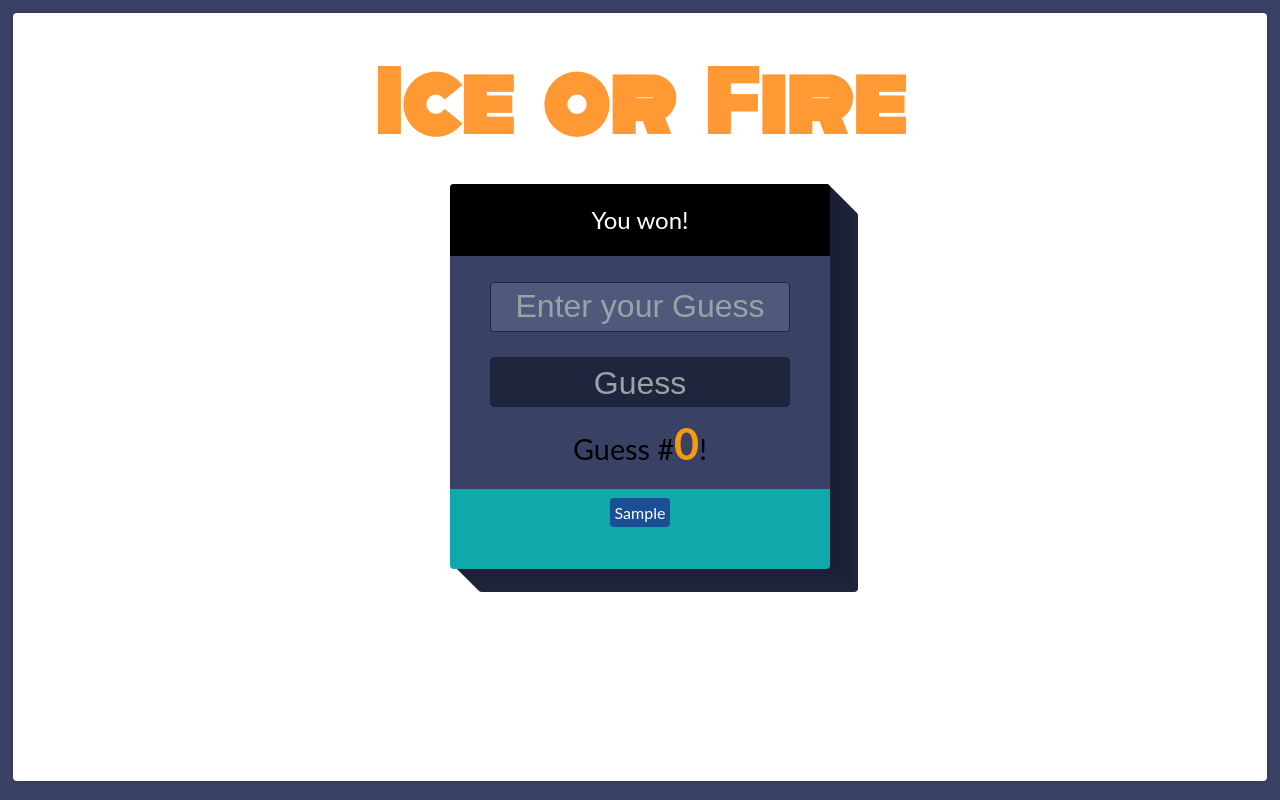
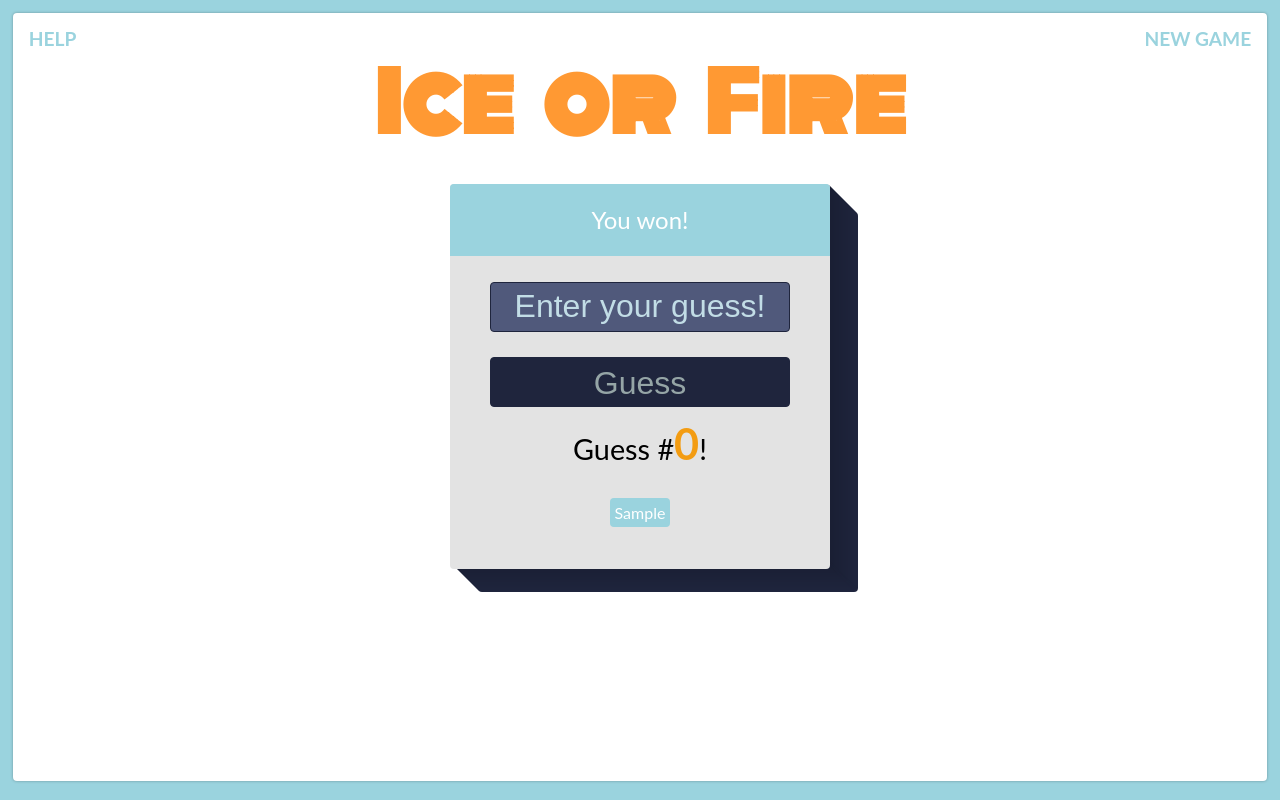
Before and after one commit to estroid/hotOrColdApp, a plain HTML site: page index.html in a window 1280 px wide. Both pictures are taken after typing "Sample" into the empty fields and a click on the input "Guess". Drawn offline with nearby package versions, Linux system fonts and the light colour scheme.

Commit message:
change css

```diff
--- a/index.html
+++ b/index.html
@@ -17,8 +17,8 @@
 			<!-- Top Navigation -->
 			<nav>
 				<ul class="clearfix">
-					<li><a class="what" href="#">What ?</a></li>
-					<li><a class="new" href="#">+ New Game</a></li>
+					<li><a class="what" href="#">Help</a></li>
+					<li><a class="new" href="#">New Game</a></li>
 				</ul>
 			</nav>
 
@@ -46,10 +46,10 @@
 
 		<section class="game"> <!-- Guessing Section -->
 
-			<h2 id="feedback">Take a guess below!</h2>
+			<h2 id="feedback"></h2>
 
 			<form class="guess-form">
-				<input type="text" name="userGuess" id="userGuess" class="text" maxlength="3" autocomplete="off" placeholder="Enter your Guess" required/>
+				<input type="text" name="userGuess" id="userGuess" class="text" maxlength="3" autocomplete="off" placeholder="Enter your guess!" required/>
       			<input type="submit" id="guessButton" class="button" name="submit" value="Guess"/>
 			</form>
 
--- a/js/app.js
+++ b/js/app.js
@@ -31,8 +31,8 @@ $(document).ready(function(){ // HTML code is completely loaded before running t
         var guessedNum = $('#userGuess').val(); // Setting a variable called guessedNum which is the value of #userGuess
         $('#guessList').append('<li>'+ guessedNum +'</li>'); //guessedNum needs to be concatenated because we want the variable of guessedNum and not the string; also shows guessed numbers from #guessList
 
-// Reset the input form
-    $('.guess-form').trigger('reset');
+// Reset the input form after each guess
+    $('#userGuess').val('');
 
 // --- If-else statement to figure out proximity between rounded off num and guessedNum ---
 
--- a/styles/style.css
+++ b/styles/style.css
@@ -21,7 +21,7 @@
 html {
 	width: 100%;
 	height: 100%;
-	background-color: #394264;
+	background-color: #9ad3de;
 }
 
 body {
@@ -173,7 +173,7 @@ h1 {
 
 .game {
 	position: relative;
-	background-color: #394264;
+	background-color: #e3e3e3;
 	width: 380px;
 	height: 380px;
 	-webkit-border-radius: 4px;
@@ -215,7 +215,7 @@ h1 {
 /* TAKE A GUESS */
 h2 {
 	margin: 0 auto;
-	background: black;
+	background: #9ad3de;
 	padding: 1em 0.4em;
 	font-size: 1.5em;
 	font-weight: 400;
@@ -265,7 +265,7 @@ input.button {
 }
 
 input.button:hover {
-	background: #e64c65;
+	background: #e05915;
 	color: #fff;
 	-webkit-transition: background 1s ease-in-out;
 	-moz-transition: background 1s ease-in-out;
@@ -286,25 +286,25 @@ input:focus {
 }
 
 ::-webkit-input-placeholder {
-   color: #95a5a6;
+   color: #c2dde6;
 }
 
 :-moz-placeholder { /* Firefox 18- */
-   color: #95a5a6;
+   color: #c2dde6;
 }
 
 ::-moz-placeholder {  /* Firefox 19+ */
-   color: #95a5a6;
+   color: #c2dde6;
 }
 
 :-ms-input-placeholder {
-   color: #95a5a6;
+   color: #c2dde6;
 }
 
 ul.guessBox {
 	height: 80px;
 	margin: 10px auto 0;
-	background: #11a8ab;
+	background: #e3e3e3;
 	padding: 0.5em;
 	display: block;
 	line-height: 2em;
@@ -315,7 +315,7 @@ ul.guessBox {
 }
 ul.guessBox li {
 	display: inline;
-	background-color: #1a4e95;
+	background-color: #9ad3de;
 	padding: 0.3em;
 	-webkit-border-radius: 4px;
 	-moz-border-radius: 4px;
@@ -324,3 +324,12 @@ ul.guessBox li {
 	margin: 0.2em;
 	color: #fff;
 }
+
+/* Button for new game */
+.new {
+	color: #9ad3de;
+}
+
+a.what {
+	color: #9ad3de;
+}
```
Also changed, not shown: images/Fire1.jpg (added), images/Fire2.jpg (added), images/Fire3.png (added).
